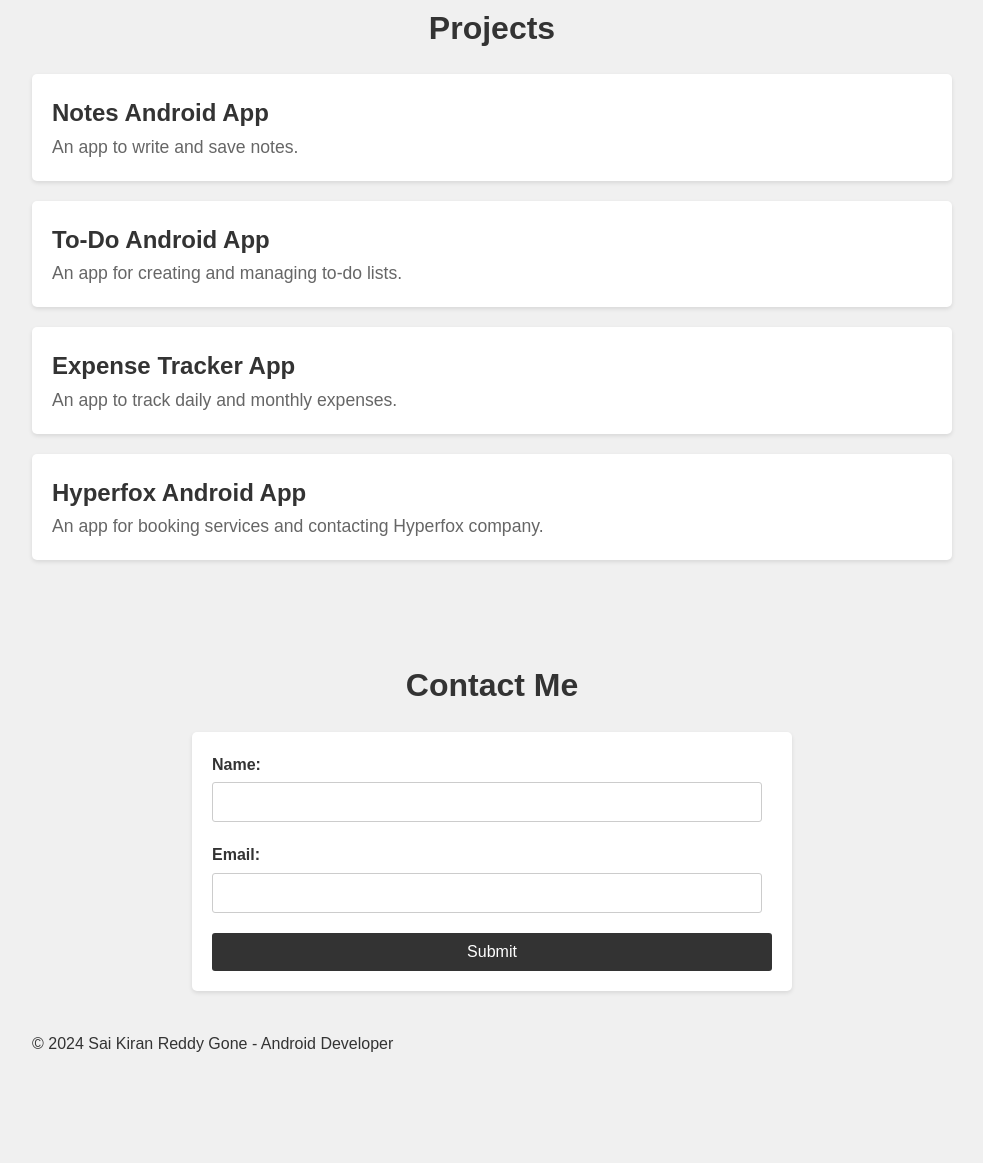
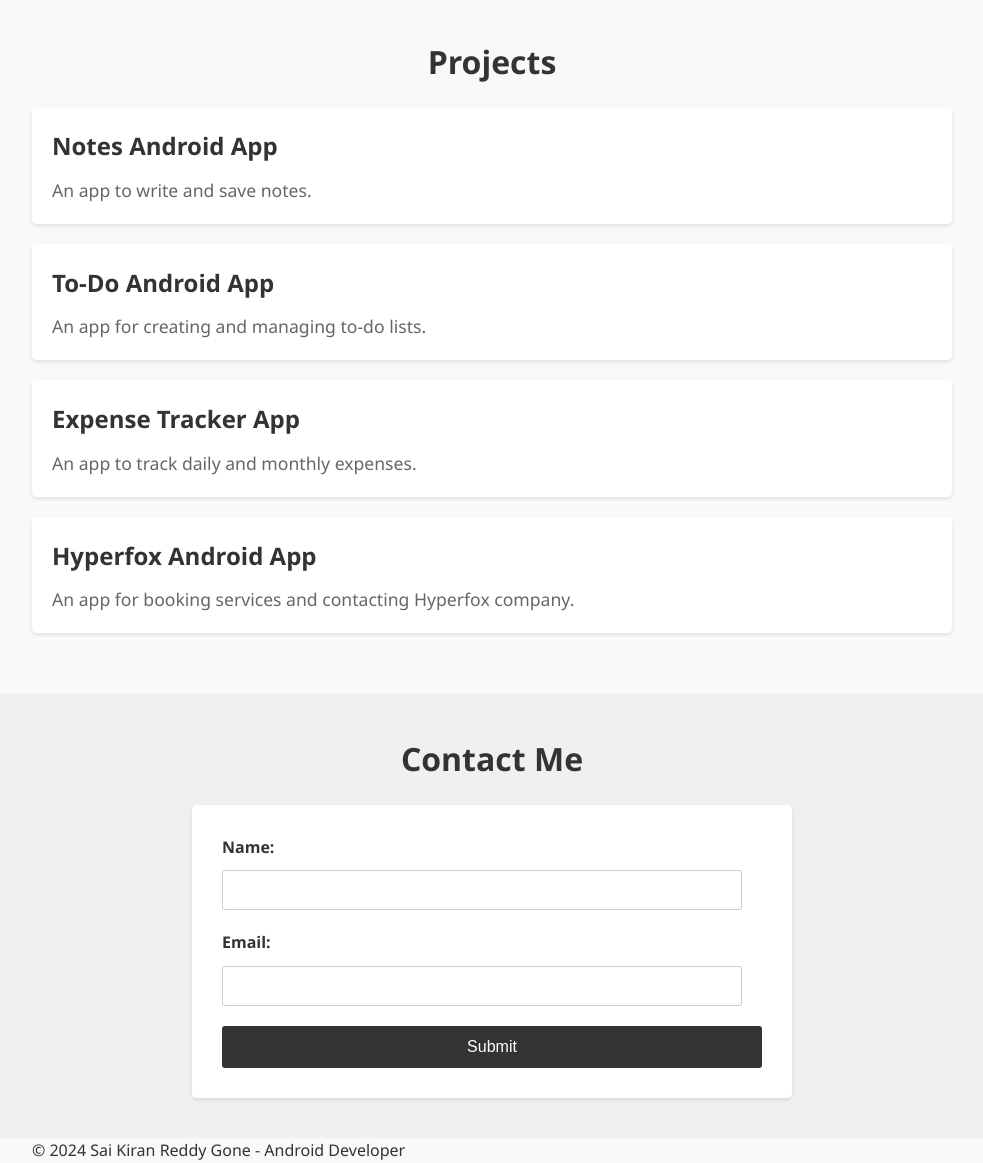
Before and after one commit to SaikiranReddy-G/SaikiranReddy-G, a plain HTML site: page index.html in a window 1280 px wide. Shown: the part 366-1529 px from the top of the page, without its empty margins (148-1131 px from the left). Before the commit the page ends 1422 px from the top, so only its background shows below. Drawn offline with Linux system fonts and the light colour scheme.

Commit message:
new commit styles and readme

```diff
--- a/styles.css
+++ b/styles.css
@@ -7,10 +7,11 @@
 
 /* Basic styling */
 body {
-    font-family: Arial, sans-serif;
+    font-family: 'Segoe UI', Tahoma, Geneva, Verdana, sans-serif;
     line-height: 1.6;
-    background-color: #f0f0f0;
+    background-color: #f9f9f9;
     color: #333;
+    margin: 0;
 }
 
 .container {
@@ -24,10 +25,13 @@ header {
     color: #fff;
     padding: 1rem 0;
     text-align: center;
+    margin-bottom: 20px;
+    border-bottom: 3px solid #ffcc00;
 }
 
 header h1 {
     font-size: 2.5rem;
+    margin-bottom: 10px;
 }
 
 header p {
@@ -42,6 +46,7 @@ section h2 {
     font-size: 2rem;
     text-align: center;
     margin-bottom: 20px;
+    color: #333;
 }
 
 .project {
@@ -51,23 +56,35 @@ section h2 {
     border-radius: 5px;
     box-shadow: 0 2px 4px rgba(0,0,0,0.1);
     cursor: pointer; /* Add pointer cursor to indicate clickability */
+    transition: transform 0.3s ease;
+}
+
+.project:hover {
+    transform: translateY(-5px);
 }
 
 .project h3 {
     font-size: 1.5rem;
     color: #333;
+    margin-bottom: 10px;
 }
 
 .project p {
     font-size: 1.1rem;
     color: #666;
+    margin-bottom: 0;
+}
+
+#contact {
+    background: #f0f0f0;
+    padding: 40px 0;
 }
 
 form {
     max-width: 600px;
     margin: auto;
     background: #fff;
-    padding: 20px;
+    padding: 30px;
     border-radius: 5px;
     box-shadow: 0 2px 4px rgba(0,0,0,0.1);
 }
@@ -79,11 +96,12 @@ form {
 form label {
     display: block;
     font-weight: bold;
-    margin-bottom: 5px;
+    margin-bottom: 10px;
+    color: #333;
 }
 
 form input {
-    width: calc(100% - 10px);
+    width: calc(100% - 20px);
     padding: 10px;
     font-size: 1rem;
     border: 1px solid #ccc;
@@ -93,13 +111,14 @@ form input {
 button {
     display: block;
     width: 100%;
-    padding: 10px;
+    padding: 12px;
     font-size: 1rem;
     background-color: #333;
     color: #fff;
     border: none;
     border-radius: 3px;
     cursor: pointer;
+    transition: background-color 0.3s ease;
 }
 
 button:hover {
```
Also changed, not shown: 1 other file.
